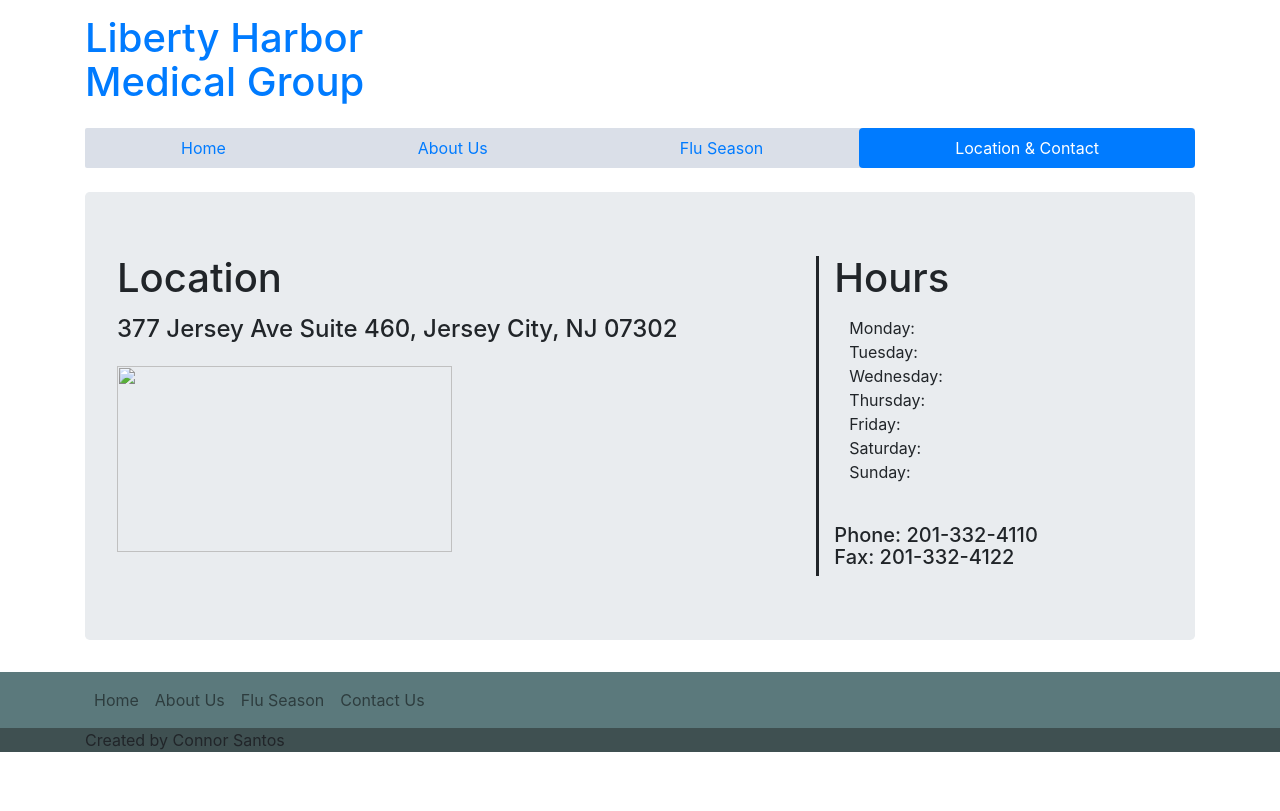
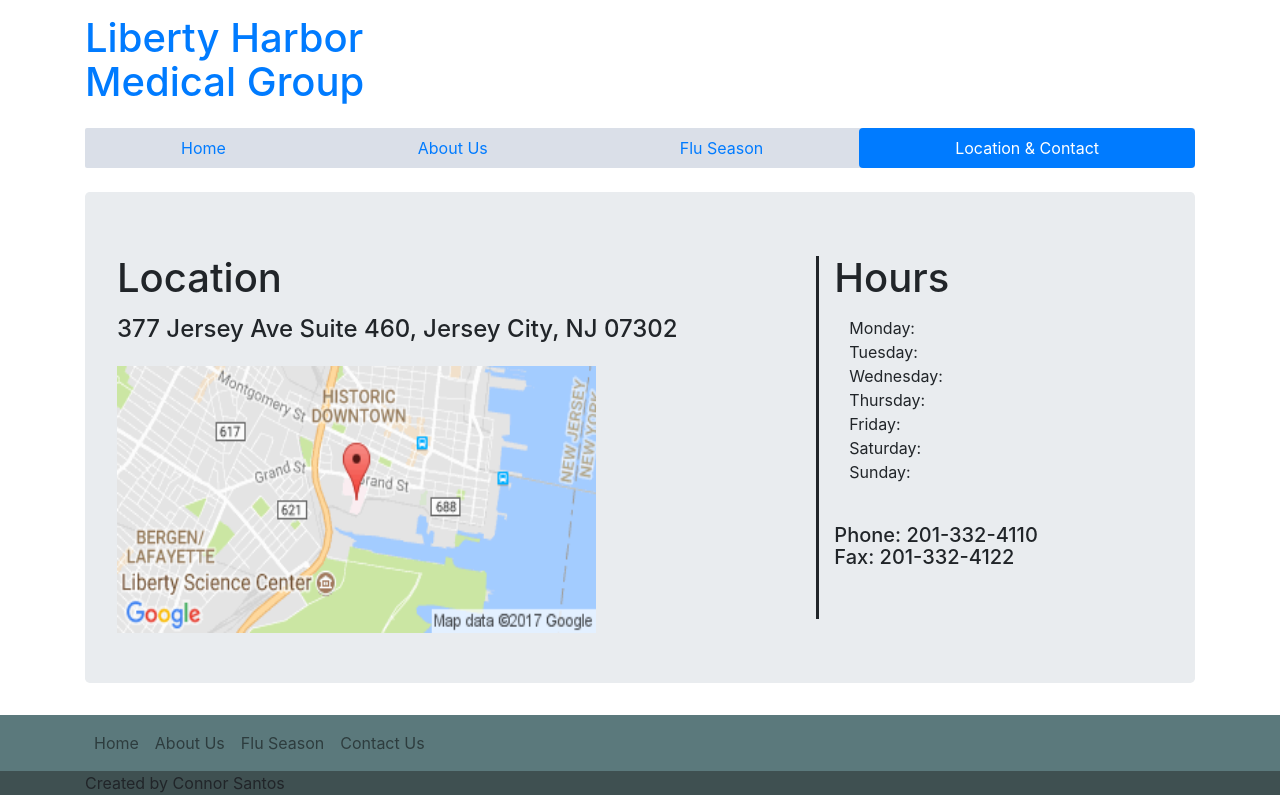
Before and after one commit to connorsantos/lhmg.github.io, a plain HTML site: page contactus.html in a window 1280 px wide. Drawn offline with nearby package versions, Linux system fonts and the light colour scheme; files that its build step writes are made by us from their sources.

Commit message:
Update contactus.html

```diff
--- a/contactus.html
+++ b/contactus.html
@@ -53,7 +53,7 @@
             <h1 class="mb-3">Location</h1>
             <h4 class="mb-4">377 Jersey Ave Suite 460, Jersey City, NJ 07302</h4>
             <a href="https://www.google.com/maps?f=d&hl=en&daddr=377+Jersey+Avenue+Jersey+City+NJ+07302&z=13" target="_blank">
-              <img class="pb-4" src="../pictures/map.png" height="80%" width="70%">
+              <img class="pb-4" src="map.png" height="80%" width="70%">
             </a>
           </div>
           <div class="col-sm-4">
```
